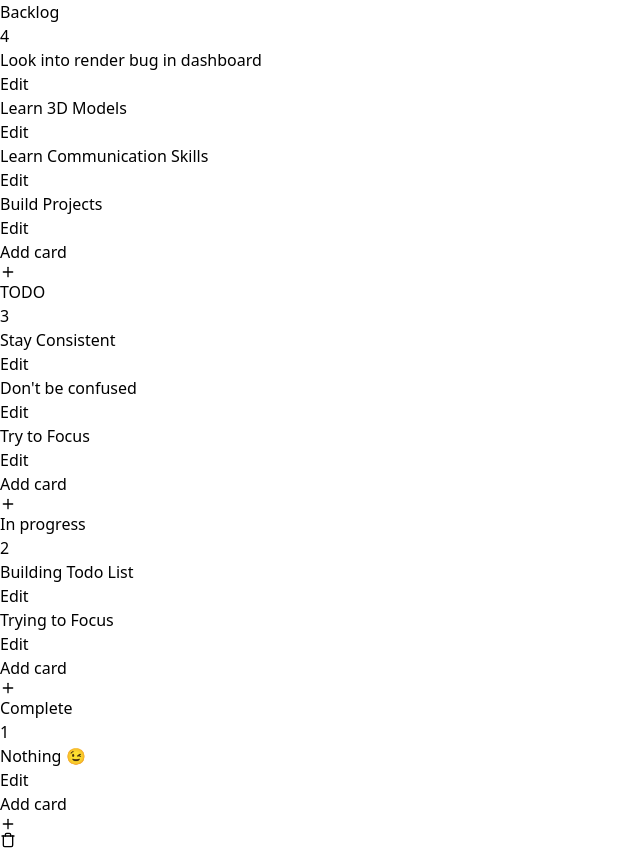
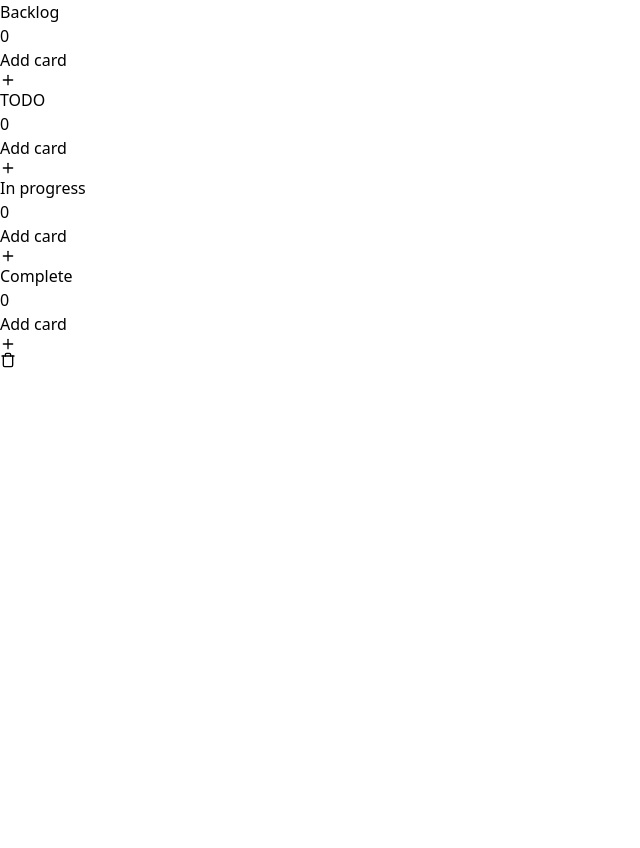
Before and after one commit to Tabindanoor/NEXT-TODO-, a Next.js app: page / in a window 1280 px wide. Shown: the whole page, without its empty margins (0-640 px from the left). After the commit the page ends 800 px from the top, so only its background shows below. Built offline with nearby package versions, Linux system fonts and the light colour scheme.

Commit message:
not able to deploy

```diff
--- a/package.json
+++ b/package.json
@@ -9,9 +9,12 @@
     "lint": "next lint"
   },
   "dependencies": {
+    "@dnd-kit/core": "^6.3.1",
+    "@dnd-kit/sortable": "^10.0.0",
     "framer-motion": "^11.11.17",
     "next": "15.0.3",
     "react": "^18.3.1",
+    "react-beautiful-dnd": "^13.1.1",
     "react-dom": "^18.3.1",
     "react-icons": "^5.3.0"
   },
--- a/src/components/CustomKanban.tsx
+++ b/src/components/CustomKanban.tsx
@@ -41,16 +41,16 @@ interface AddCardProps {
 };
 
 const Board: React.FC = () => {
-  // const [cards, setCards] = useState<Card[]>(DEFAULT_CARDS);
+  const [cards, setCards] = useState<Card[]>(DEFAULT_CARDS);
 
-  const [cards, setCards] = useState<Card[]>(() => {
-    const savedCards = localStorage.getItem("kanbanCards");
-    return savedCards ? JSON.parse(savedCards) : DEFAULT_CARDS;
-  });
+  // const [cards, setCards] = useState<Card[]>(() => {
+  //   const savedCards = localStorage.getItem("kanbanCards");
+  //   return savedCards ? JSON.parse(savedCards) : DEFAULT_CARDS;
+  // });
 
-  React.useEffect(() => {
-    localStorage.setItem("kanbanCards", JSON.stringify(cards));
-  }, [cards]);
+  // React.useEffect(() => {
+  //   localStorage.setItem("kanbanCards", JSON.stringify(cards));
+  // }, [cards]);
 
 
   return (
@@ -458,32 +458,32 @@ const AddCard: React.FC<AddCardProps> = ({ column, setCards }) => {
 // data to be displayed on the screen
 const DEFAULT_CARDS: Card[] = [
 
-  { title: "Look into render bug in dashboard", id: "1", column: "backlog" },
-  { title: "Learn 3D Models", id: "2", column: "backlog" },
-  { title: "Learn Communication Skills", id: "3", column: "backlog" },
-  { title: "Build Projects", id: "4", column: "backlog" },
-  // TODO
-  {
-    title: "Stay Consistent",
-    id: "5",
-    column: "todo",
-  },
-  { title: "Don't be confused", id: "6", column: "todo" },
-  { title: "Try to Focus", id: "7", column: "todo" },
+  // { title: "Look into render bug in dashboard", id: "1", column: "backlog" },
+  // { title: "Learn 3D Models", id: "2", column: "backlog" },
+  // { title: "Learn Communication Skills", id: "3", column: "backlog" },
+  // { title: "Build Projects", id: "4", column: "backlog" },
+  // // TODO
+  // {
+  //   title: "Stay Consistent",
+  //   id: "5",
+  //   column: "todo",
+  // },
+  // { title: "Don't be confused", id: "6", column: "todo" },
+  // { title: "Try to Focus", id: "7", column: "todo" },
 
-  // DOING
-  {
-    title: "Building Todo List",
-    id: "8",
-    column: "doing",
-  },
-  { title: "Trying to Focus", id: "9", column: "doing" },
-  // DONE
-  {
-    title: "Nothing 😉",
-    id: "10",
-    column: "done",
-  },
+  // // DOING
+  // {
+  //   title: "Building Todo List",
+  //   id: "8",
+  //   column: "doing",
+  // },
+  // { title: "Trying to Focus", id: "9", column: "doing" },
+  // // DONE
+  // {
+  //   title: "Nothing 😉",
+  //   id: "10",
+  //   column: "done",
+  // },
 ];
 
 export default CustomKanban
```
Also changed, not shown: src/app/storelocally/page.tsx (deleted, +0 -13 lines), 1 other file (tests, documents, lock files or other folders).
